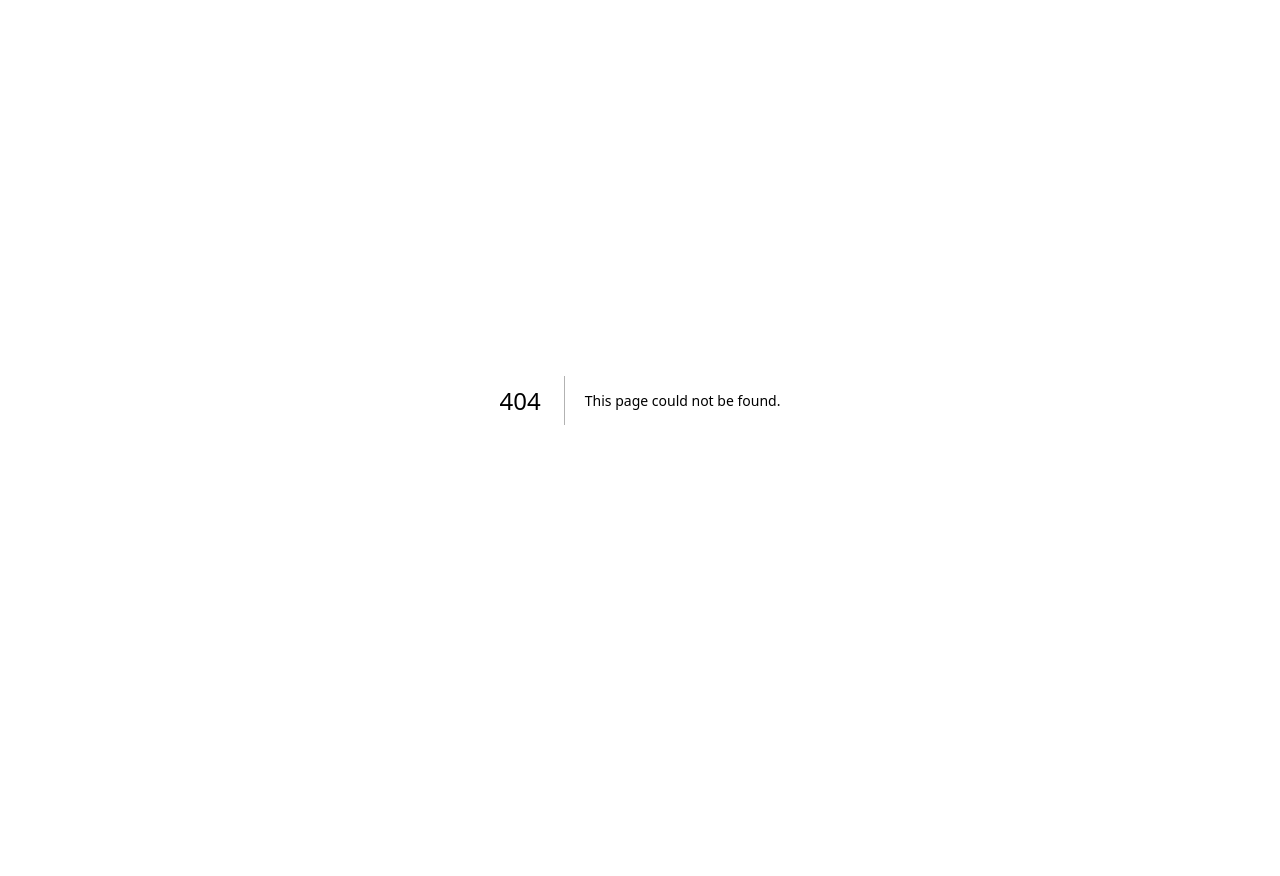
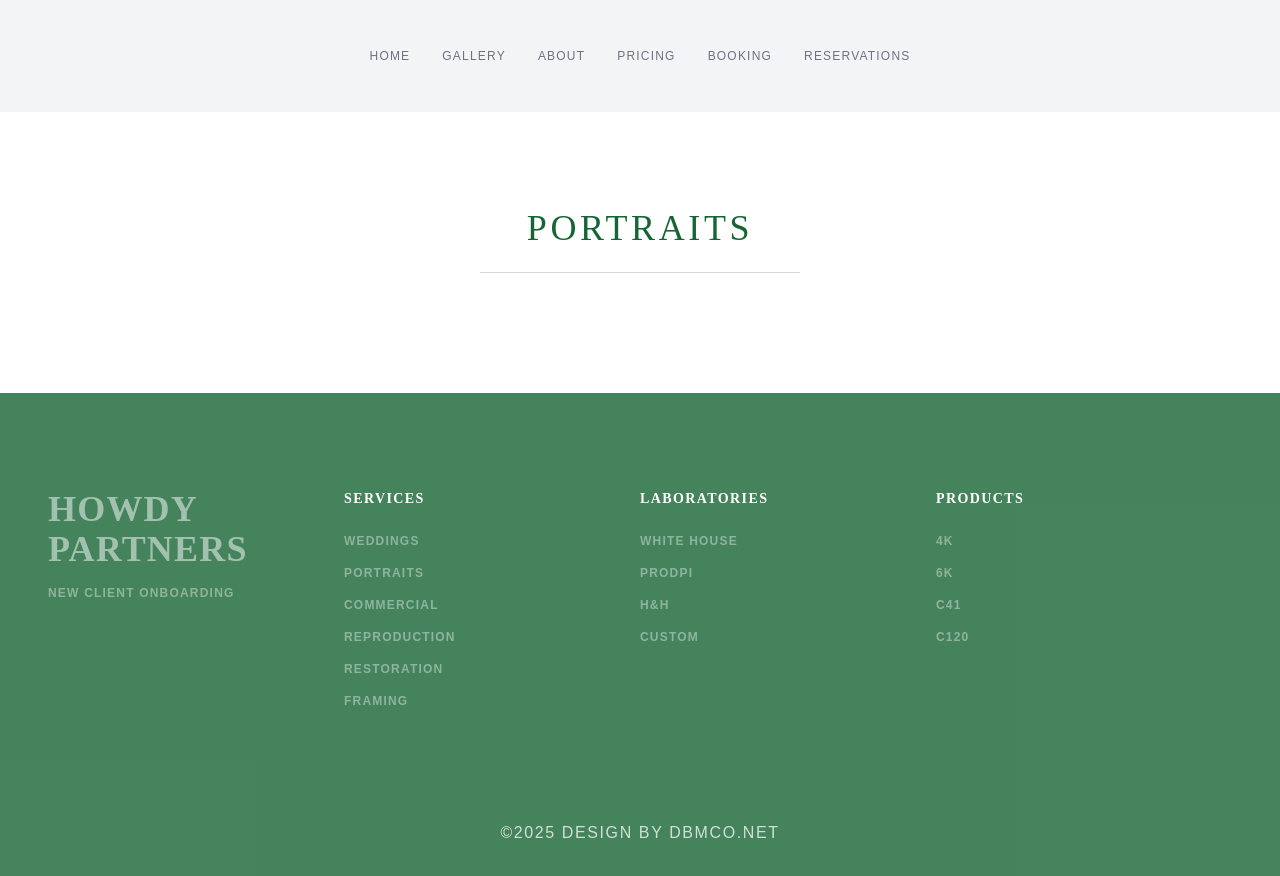
Before and after one commit to mhackersu/dbm-photography, a Next.js app: page /portraits in a window 1280 px wide. Before the commit this address had no page. Shown: the top 876 px of the page. Before the commit the page ends 800 px from the top, so only its background shows below. Built offline with nearby package versions, Linux system fonts and the light colour scheme.

Commit message:
portraits

```diff
--- /dev/null
+++ b/src/pages/portraits.tsx
@@ -0,0 +1,20 @@
+import "../app/styles/globals.css";
+import Footer from '@/app/footer';
+import Header from '@/app/header';
+
+export default function Portraits() {
+
+    return (
+      <div>
+        <Header />
+        {/* Centered Page Title & Subtitle */}
+        <div className="py-24 text-center bg-white">
+          <h1 className="text-4xl text-green-800 font-display uppercase tracking-widest">Portraits</h1>
+          <div className="w-full max-w-xs h-px bg-gray-300 my-6 mx-auto"></div>
+          <h2 className="uppercase max-w-sm mx-auto font-heading font-light tracking-widest text-gray-500">
+          </h2>
+        </div>
+        <Footer />
+      </div>
+    );
+}
```
